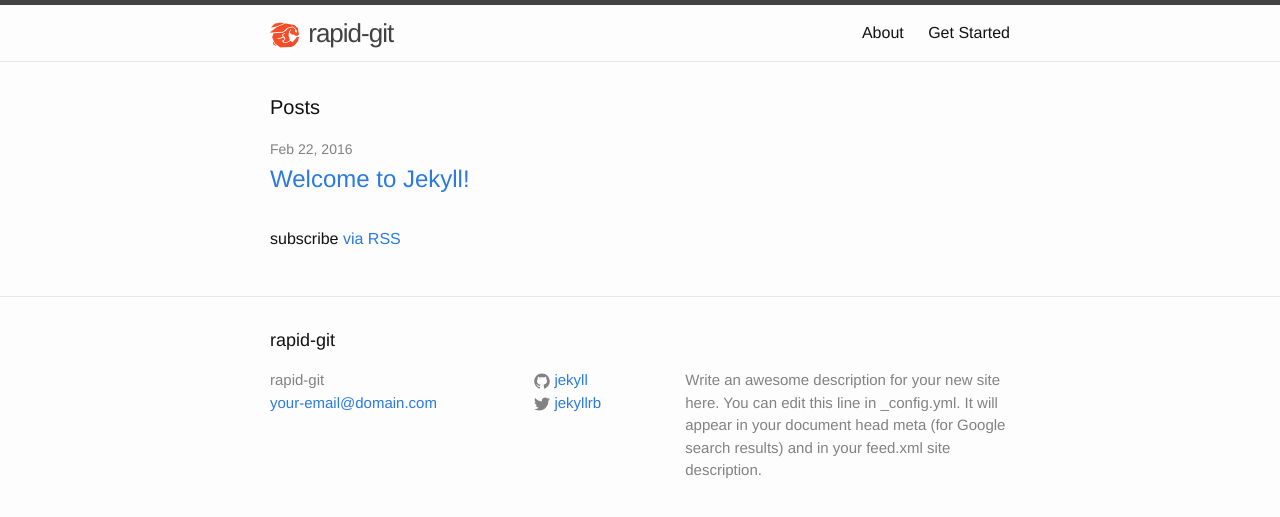
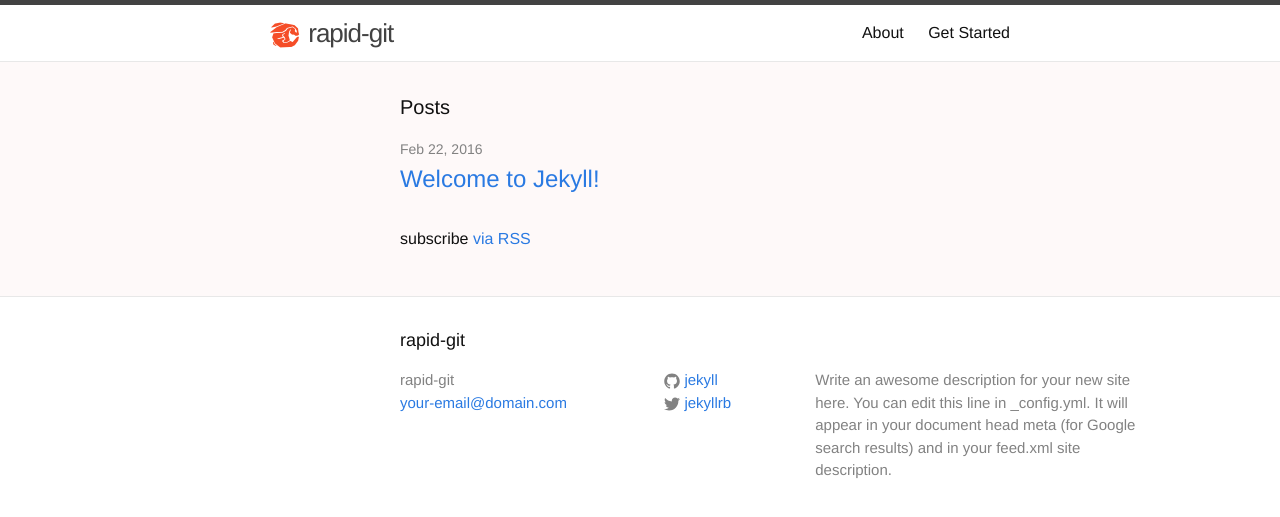
Before and after one commit to rapid-git/rapid-git.github.io, a Jekyll site: the page built from index.html, in a window 1280 px wide. Shown: the top 517 px of the page. Built offline with Jekyll 4.4.1, drawn with Linux system fonts in a browser that asks for light colours.

Commit message:
adding new layout for documentation pages

```diff
--- a/_sass/_layout.scss
+++ b/_sass/_layout.scss
@@ -5,6 +5,7 @@
     border-top: 5px solid $grey-color-dark;
     border-bottom: 1px solid $grey-color-light;
     min-height: 56px;
+    background-color: white;
 
     // Positioning context for the mobile navigation icon
     position: relative;
@@ -99,7 +100,8 @@
  */
 .site-footer {
     border-top: 1px solid $grey-color-light;
-    padding: $spacing-unit 0;
+    padding: $spacing-unit 0 $spacing-unit 260px;
+    background-color: white;
 }
 
 .footer-heading {
@@ -167,9 +169,9 @@
 /**
  * Page content
  */
-.page-content {
-    padding: $spacing-unit 0;
-}
+// .page-content {
+//     padding: $spacing-unit 0 $spacing-unit 260px;
+// }
 
 .page-heading {
     font-size: 20px;
--- /dev/null
+++ b/_sass/_layout_doc.scss
@@ -0,0 +1,67 @@
+::-moz-selection { background: $middle-color; color: #fff; text-shadow: none; }
+::selection { background: $middle-color; color: #fff; text-shadow: none; }
+:focus { outline: 2px dotted $middle-color; }
+
+.page-content {
+  padding: 3 * $spacing-unit 0 $spacing-unit;
+}
+
+.documentation {
+  padding: 0 $spacing-unit * 2;
+}
+
+.documentation-header {
+  margin-bottom: $spacing-unit;
+
+  .inset-text {
+    font-size: 72px;
+    font-weight: bolder;
+    color: rgba(245,245,245, 0.8);
+    text-shadow: 1px 2px 4px $background-color,
+                 0 0 0 #000;
+  }
+}
+
+.documentation-title {
+  font-size: 42px;
+  letter-spacing: -1px;
+  line-height: 1;
+
+  @include media-query($on-laptop) {
+    font-size: 36px;
+  }
+}
+
+.documentation-content {
+  margin-bottom: $spacing-unit;
+
+  h2 {
+    font-size: 32px;
+
+    @include media-query($on-laptop) {
+      font-size: 28px;
+    }
+  }
+
+  h3 {
+    font-size: 26px;
+
+    @include media-query($on-laptop) {
+      font-size: 22px;
+    }
+  }
+
+  h4 {
+    font-size: 20px;
+
+    @include media-query($on-laptop) {
+      font-size: 18px;
+    }
+  }
+}
+
+@media (min-width: 1000px) {
+  .page-content {
+    padding: $spacing-unit 0 $spacing-unit 260px;
+  }
+}
--- a/css/main.scss
+++ b/css/main.scss
@@ -23,7 +23,7 @@ $base-line-height: 1.5;
 $spacing-unit:     30px;
 
 $text-color:       #111;
-$background-color: #fdfdfd;
+$background-color: #fef9f9;
 $brand-color:      #2a7ae2;
 
 $grey-color:       #828282;
@@ -57,6 +57,7 @@ $on-laptop:        800px;
 @import
         "base",
         "layout",
+        "layout_doc",
         "block-link",
         "header-left",
         "syntax-highlighting"
```
Also changed, not shown: _layouts/docs.html (added, +18 -0 lines), _layouts/documentation.html (added, +14 -0 lines).
